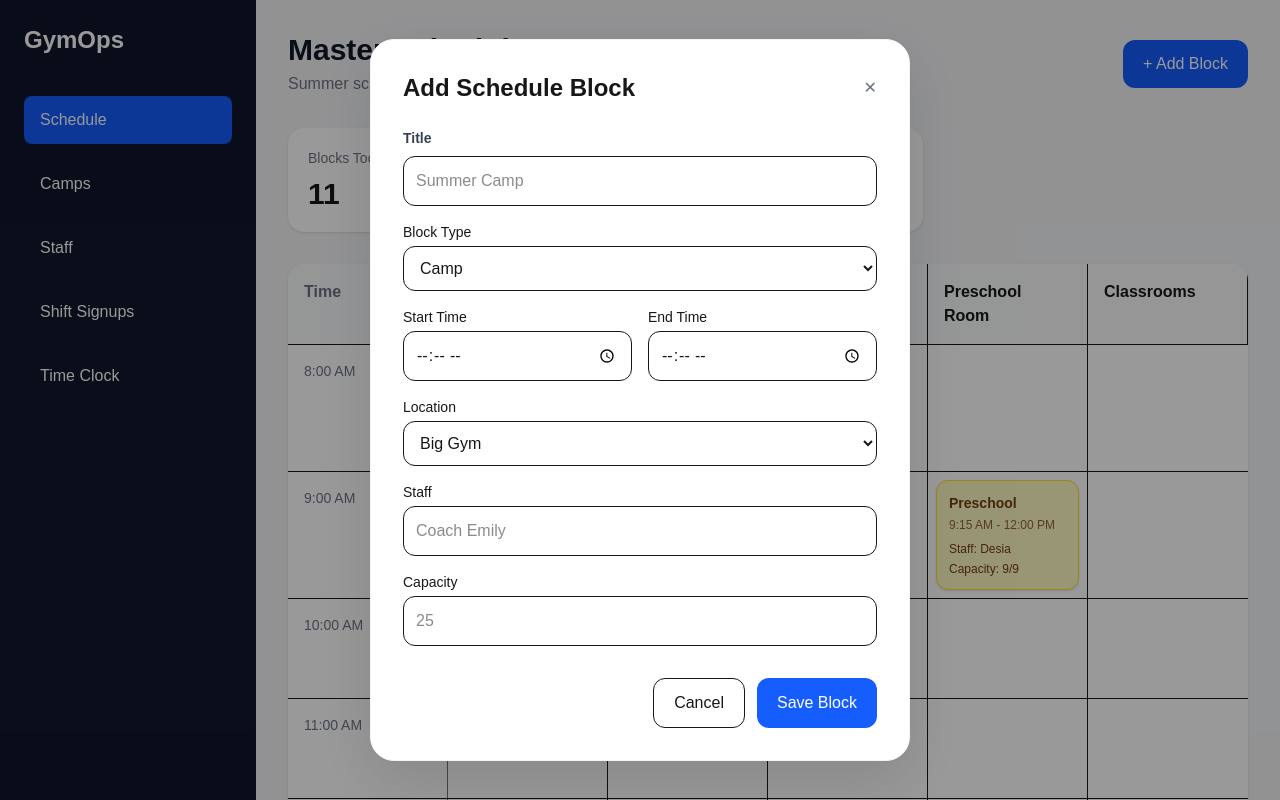
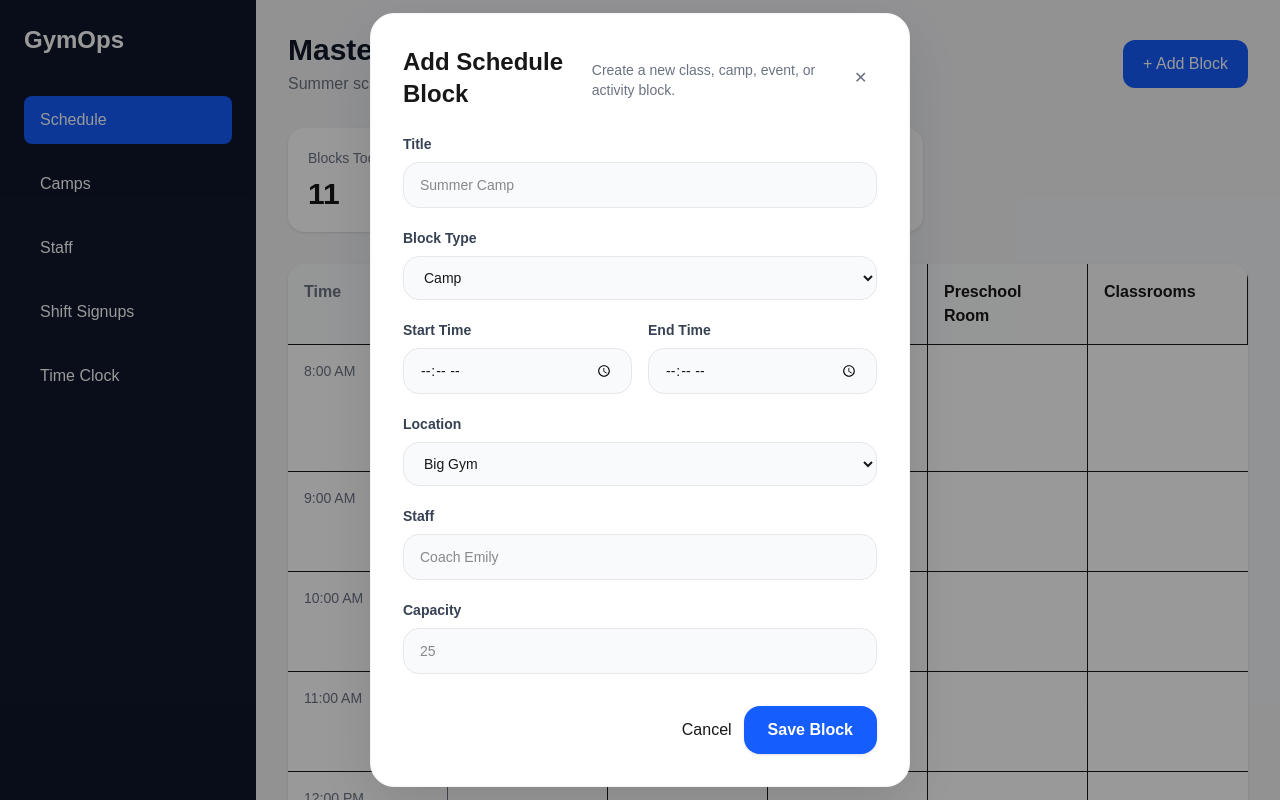
Before and after one commit to emead907/GymOpsApp, a Next.js app: page / in a window 1280 px wide. Both pictures are taken after a click on the button "+ Add Block". Built offline with nearby package versions, Linux system fonts and the light colour scheme.

Commit message:
lots of updates

```diff
--- a/src/app/page.tsx
+++ b/src/app/page.tsx
@@ -3,8 +3,58 @@
 import { useState } from "react"
 import ScheduleBlock from "@/components/ScheduleBlock"
 
+type ScheduleItem = {
+  id: number
+  title: string
+  time: string
+  staff: string
+  capacity: string
+  type: "camp" | "class" | "team" | "party" | "openGym" | "preschool" | "event"
+  location: string
+  startHour: string
+}
+
 export default function Home() {
   const [showModal, setShowModal] = useState(false)
+  const [scheduleItems, setScheduleItems] = useState<ScheduleItem[]>([])
+
+const [formData, setFormData] = useState({
+  title: "",
+  type: "camp" as ScheduleItem["type"],
+  startTime: "",
+  endTime: "",
+  location: "Big Gym",
+  staff: "",
+  capacity: "",
+})
+
+function handleSaveBlock() {
+  const newBlock: ScheduleItem = {
+    id: Date.now(),
+    title: formData.title,
+    type: formData.type,
+    time: `${formData.startTime} - ${formData.endTime}`,
+    staff: formData.staff,
+    capacity: formData.capacity,
+    location: formData.location,
+    startHour: formData.startTime.slice(0, 2),
+  }
+
+  setScheduleItems([...scheduleItems, newBlock])
+
+  setFormData({
+    title: "",
+    type: "camp",
+    startTime: "",
+    endTime: "",
+    location: "Big Gym",
+    staff: "",
+    capacity: "",
+  })
+
+  setShowModal(false)
+}
+
   return (
     <main className="flex h-screen bg-gray-100">
 
@@ -186,43 +236,70 @@ export default function Home() {
         )}
       </div>
 
-      {/* Rec Gym */}
+        {/* Little Gym */}
         <div className="border-r p-2 relative">
-        {time === "9:00 AM" && (
+
+          {scheduleItems
+            .filter(
+              (item) =>
+                item.location === "Little Gym" &&
+                item.startHour === time.slice(0, 2)
+            )
+            .map((item) => (
               <ScheduleBlock
-            title="Twinking Stars"
-            time="9:00 AM - 9:45 AM"
-            staff="Nikki"
-            capacity="8/8"
-            type="class"
+                key={item.id}
+                title={item.title}
+                time={item.time}
+                staff={item.staff}
+                capacity={item.capacity}
+                type={item.type}
               />
-        )}
+            ))}
+
         </div>
 
       {/* Party Room */}
 <div className="border-r p-2 relative">
-        {time === "4:00 PM" && (
+
+  {scheduleItems
+    .filter(
+      (item) =>
+        item.location === "Party Room" &&
+        item.startHour === time.slice(0, 2)
+    )
+    .map((item) => (
       <ScheduleBlock
-            title="Birthday Party"
-            time="4:00 PM - 5:30 PM"
-            staff="Mckenna"
-            capacity="11/25"
-            type="party"
+        key={item.id}
+        title={item.title}
+        time={item.time}
+        staff={item.staff}
+        capacity={item.capacity}
+        type={item.type}
       />
-        )}
+    ))}
+
 </div>
 
-      {/* Preschool room */}
+     {/* Preschool Room */}
     <div className="border-r p-2 relative">
-        {time === "9:00 AM" && (
+
+      {scheduleItems
+        .filter(
+          (item) =>
+            item.location === "Preschool Room" &&
+            item.startHour === time.slice(0, 2)
+        )
+        .map((item) => (
           <ScheduleBlock
-            title="Preschool"
-            time="9:15 AM - 12:00 PM"
-            staff="Desia"
-            capacity="9/9"
-            type="preschool"
+            key={item.id}
+            title={item.title}
+            time={item.time}
+            staff={item.staff}
+            capacity={item.capacity}
+            type={item.type}
           />
-        )}
+        ))}
+
     </div>
 
     </div>
@@ -242,16 +319,19 @@ export default function Home() {
         <h2 className="text-2xl font-bold">
           Add Schedule Block
         </h2>
+        <p className="text-sm text-gray-500 mt-1">
+          Create a new class, camp, event, or activity block.
+        </p>
 
         <button
           onClick={() => setShowModal(false)}
-          className="text-gray-500 hover:text-black"
+          className="w-10 h-10 rounded-full hover:bg-gray-100 flex items-center justify-center text-gray-500 hover:text-black transition"
         >
           ✕
         </button>
       </div>
 
-      <div className="space-y-4">
+      <div className="space-y-5">
 
         <div>
           <label className="block text-sm font-semibold text-gray-700 mb-2">
@@ -259,58 +339,98 @@ export default function Home() {
           </label>
 
           <input
-            className="w-full border rounded-xl p-3"
+            value={formData.title}
+            onChange={(e) =>
+              setFormData({
+                ...formData,
+                title: e.target.value,
+              })
+            }
+            className="w-full rounded-2xl border border-gray-200 bg-gray-50 px-4 py-3 text-sm outline-none transition focus:border-blue-400 focus:bg-white focus:ring-4 focus:ring-blue-100"
             placeholder="Summer Camp"
           />
         </div>
 
         <div>
-          <label className="block text-sm font-medium mb-1">
+          <label className="block text-sm font-semibold text-gray-700 mb-2">
             Block Type
           </label>
 
-          <select className="w-full border rounded-xl p-3">
-            <option>Camp</option>
-            <option>Class</option>
-            <option>Team</option>
-            <option>Party</option>
-            <option>Preschool</option>
-            <option>Event</option>
+          <select
+  value={formData.type}
+  onChange={(e) =>
+    setFormData({
+      ...formData,
+      type: e.target.value as ScheduleItem["type"],
+    })
+  }
+  className="w-full rounded-2xl border border-gray-200 bg-gray-50 px-4 py-3 text-sm outline-none transition focus:border-blue-400 focus:bg-white focus:ring-4 focus:ring-blue-100"
+>
+  <option value="camp">Camp</option>
+  <option value="class">Class</option>
+  <option value="team">Team</option>
+  <option value="party">Party</option>
+  <option value="preschool">Preschool</option>
+  <option value="event">Event / Field Trip</option>
+  <option value="openGym">Open Gym</option>
 </select>
         </div>
 
         <div className="grid grid-cols-2 gap-4">
 
           <div>
-            <label className="block text-sm font-medium mb-1">
+            <label className="block text-sm font-semibold text-gray-700 mb-2">
               Start Time
             </label>
 
            <input
               type="time"
-              className="w-full border rounded-xl p-3"
+              value={formData.startTime}
+              onChange={(e) =>
+                setFormData({
+                  ...formData,
+                  startTime: e.target.value,
+                })
+              }
+              className="w-full rounded-2xl border border-gray-200 bg-gray-50 px-4 py-3 text-sm outline-none transition focus:border-blue-400 focus:bg-white focus:ring-4 focus:ring-blue-100"
             />
           </div>
 
           <div>
-            <label className="block text-sm font-medium mb-1">
+            <label className="block text-sm font-semibold text-gray-700 mb-2">
               End Time
             </label>
 
             <input
               type="time"
-              className="w-full border rounded-xl p-3"
+              value={formData.endTime}
+              onChange={(e) =>
+                setFormData({
+                  ...formData,
+                  endTime: e.target.value,
+                })
+              }
+              className="w-full rounded-2xl border border-gray-200 bg-gray-50 px-4 py-3 text-sm outline-none transition focus:border-blue-400 focus:bg-white focus:ring-4 focus:ring-blue-100"
             />
           </div>
 
         </div>
 
         <div>
-          <label className="block text-sm font-medium mb-1">
+          <label className="block text-sm font-semibold text-gray-700 mb-2">
             Location
           </label>
 
-          <select className="w-full border rounded-xl p-3">
+          <select
+            value={formData.location}
+            onChange={(e) =>
+              setFormData({
+                ...formData,
+                location: e.target.value,
+              })
+            }
+            className="w-full rounded-2xl border border-gray-200 bg-gray-50 px-4 py-3 text-sm outline-none transition focus:border-blue-400 focus:bg-white focus:ring-4 focus:ring-blue-100"
+          >
             <option>Big Gym</option>
             <option>Little Gym</option>
             <option>Party Room</option>
@@ -320,23 +440,37 @@ export default function Home() {
         </div>
 
         <div>
-          <label className="block text-sm font-medium mb-1">
+          <label className="block text-sm font-semibold text-gray-700 mb-2">
             Staff
           </label>
 
          <input
-            className="w-full border rounded-xl p-3"
+          value={formData.staff}
+          onChange={(e) =>
+            setFormData({
+              ...formData,
+              staff: e.target.value,
+            })
+          }
+          className="w-full rounded-2xl border border-gray-200 bg-gray-50 px-4 py-3 text-sm outline-none transition focus:border-blue-400 focus:bg-white focus:ring-4 focus:ring-blue-100"
           placeholder="Coach Emily"
         />
         </div>
 
         <div>
-          <label className="block text-sm font-medium mb-1">
+          <label className="block text-sm font-semibold text-gray-700 mb-2">
             Capacity
           </label>
 
           <input
-            className="w-full border rounded-xl p-3"
+          value={formData.capacity}
+          onChange={(e) =>
+            setFormData({
+              ...formData,
+              capacity: e.target.value,
+            })
+          }
+          className="w-full rounded-2xl border border-gray-200 bg-gray-50 px-4 py-3 text-sm outline-none transition focus:border-blue-400 focus:bg-white focus:ring-4 focus:ring-blue-100"
           placeholder="25"
         />
         </div>
@@ -346,13 +480,27 @@ export default function Home() {
       <div className="flex justify-end gap-3 mt-8">
 
         <button
-          onClick={() => setShowModal(false)}
-          className="px-5 py-3 rounded-xl border"
+         onClick={() => {
+            setFormData({
+              title: "",
+              type: "camp",
+              startTime: "",
+              endTime: "",
+              location: "Big Gym",
+              staff: "",
+              capacity: "",
+            })
+
+            setShowModal(false)
+          }}
         >
           Cancel
         </button>
 
-        <button className="bg-blue-600 hover:bg-blue-700 text-white px-5 py-3 rounded-xl">
+        <button
+          onClick={handleSaveBlock}
+          className="bg-blue-600 hover:bg-blue-700 text-white px-6 py-3 rounded-2xl font-semibold shadow-sm hover:shadow-md transition"
+        >
           Save Block
         </button>
 
--- a/src/components/ScheduleBlock.tsx
+++ b/src/components/ScheduleBlock.tsx
@@ -32,7 +32,7 @@ export default function ScheduleBlock({
 }: ScheduleBlockProps) {
   return (
     <div
-      className={`rounded-xl border p-3 text-sm shadow-sm ${blockStyles[type]}`}
+      className={`rounded-2xl border p-3 text-sm shadow-sm hover:shadow-md hover:-translate-y-0.5 transition-all duration-200 cursor-pointer ${blockStyles[type]}`}
     >
       <p className="font-semibold">{title}</p>
 
```
Lines whose indentation alone changed are shown as unchanged.
